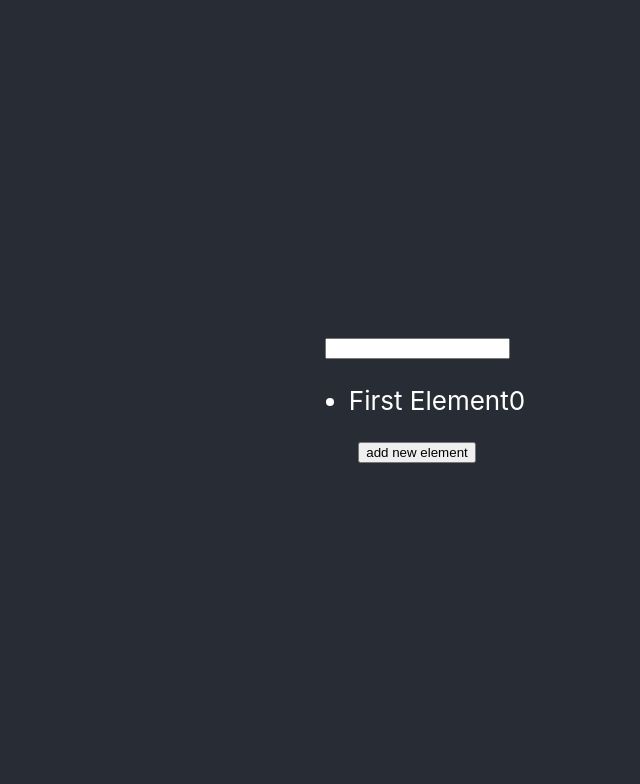
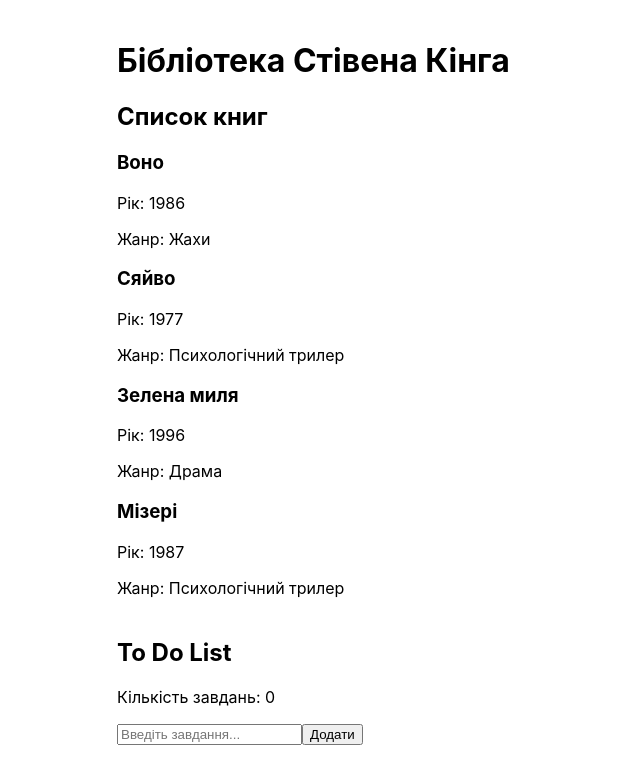
Before and after one commit to elena1964synyshyn/git, a React (Create React App) app in the folder git-app/: page / in a window 1280 px wide. Shown: the top 784 px of the page, without its empty margins (223-863 px from the left). Built offline with nearby package versions, Linux system fonts and the light colour scheme.

Commit message:
created  folder js and update js

```diff
--- a/git-app/src/App.js
+++ b/git-app/src/App.js
@@ -1,49 +1,30 @@
-import { useState } from 'react';
 import './App.css';
+// import CounterComponent from './CounterComponent';
+// import List from './List';
+// function App() {
+//   return (
+//     <div className="app">
+//       <header className="App-header">
+//         <List />
+//         <CounterComponent />
+//       </header>
+//     </div>
+//   );
+// }
+
+// export default App;
+
+import BookList from './Components/BookList';
+import TodoList from './Components/TodoList';
+
 function App() {
-  const [input, setInput] = useState('');
-  const [item, setItem] = useState(['First Element']);
-  const onClickHandler = () => {
-    const newElement = 'new element';
-
-    const updatedElement = [...item, newElement];
-    setItem(updatedElement);
-    setInput('');
-  };
-
-  const onChangeHandler = e => {
-    const value = e.target.value;
-    setInput(value);
-  };
   return (
-    <div className="App">
-      <header className="App-header">
-        <input onChange={onChangeHandler} value={input} />
-        <ul>
-          {item.map((element, index) => (
-            <li key={'{element}${index}'}>
-              {element}
-              {index}
-            </li>
-          ))}
-        </ul>
-        <button onClick={onClickHandler}> add new element</button>
-      </header>
+    <div style={{ maxWidth: '600px', margin: '0 auto', padding: '20px' }}>
+      <h1> Бібліотека Стівена Кінга</h1>
+      <BookList />
+      <TodoList />
     </div>
   );
 }
 
 export default App;
-
-// import BookList from './Components/BookList';
-
-// function App() {
-//   return (
-//     <div style={{ maxWidth: '600px', margin: '0 auto', padding: '20px' }}>
-//       <h1> Бібліотека Стівена Кінга</h1>
-//       <BookList />
-//     </div>
-//   );
-// }
-
-// export default App;
--- /dev/null
+++ b/git-app/src/Components/TodoList.js
@@ -0,0 +1,53 @@
+import React, { Component } from 'react';
+
+class TodoList extends Component {
+  constructor(props) {
+    super(props);
+    this.state = {
+      input: '',
+      todos: [],
+    };
+  }
+
+  onChangeHandler = e => {
+    this.setState({ input: e.target.value });
+  };
+
+  onClickHandler = () => {
+    if (this.state.input.trim() === '') return;
+    this.setState(prevState => ({
+      todos: [...prevState.todos, prevState.input],
+      input: '',
+    }));
+  };
+
+  onKeyDownHandler = e => {
+    if (e.key === 'Enter') {
+      this.onClickHandler();
+    }
+  };
+
+  render() {
+    const { input, todos } = this.state;
+    return (
+      <div style={{ marginTop: '40px' }}>
+        <h2>To Do List</h2>
+        <p>Кількість завдань: {todos.length}</p>
+        <input
+          value={input}
+          onChange={this.onChangeHandler}
+          onKeyDown={this.onKeyDownHandler}
+          placeholder="Введіть завдання..."
+        />
+        <button onClick={this.onClickHandler}>Додати</button>
+        <ul>
+          {todos.map((todo, index) => (
+            <li key={index}>{todo}</li>
+          ))}
+        </ul>
+      </div>
+    );
+  }
+}
+
+export default TodoList;
--- /dev/null
+++ b/git-app/src/List.js
@@ -0,0 +1,33 @@
+// import { useState } from 'react';
+// const List = () => {
+//   const [input, setInput] = useState('');
+//   const [item, setItem] = useState(['First Element']);
+//   const onClickHandler = input => {
+//     // const newElement = 'new element';
+
+//     const updatedElement = [...item, input];
+//     setItem(updatedElement);
+//     setInput('');
+//   };
+
+//   const onChangeHandler = e => {
+//     const value = e.target.value;
+//     setInput(value);
+//   };
+//   return (
+//     <>
+//       <input onChange={onChangeHandler} value={input} />
+//       <ul>
+//         {item.map((element, index) => (
+//           <li key={`${element}${index}`}>
+//             {element}
+//             {index}
+//           </li>
+//         ))}
+//       </ul>
+//       <button onClick={() => onClickHandler(input)}> add new element</button>
+//     </>
+//   );
+// };
+
+// export default List;
--- a/git-app/src/components/BookCard.js
+++ b/git-app/src/components/BookCard.js
@@ -1,11 +1,11 @@
-// const BookCard = ({ title, year, genre }) => {
-//   return (
-//     <div className="BookCard">
-//       <h3> {title}</h3>
-//       <p> Рік: {year}</p>
-//       <p> Жанр: {genre}</p>
-//     </div>
-//   );
-// };
+const BookCard = ({ title, year, genre }) => {
+  return (
+    <div className="BookCard">
+      <h3> {title}</h3>
+      <p> Рік: {year}</p>
+      <p> Жанр: {genre}</p>
+    </div>
+  );
+};
 
-// export default BookCard;
+export default BookCard;
--- a/git-app/src/components/BookList.js
+++ b/git-app/src/components/BookList.js
@@ -1,32 +1,32 @@
-// import React, { Component } from 'react';
-// import BookCard from './BookCard';
+import React, { Component } from 'react';
+import BookCard from './BookCard';
 
-// class BookList extends Component {
-//   constructor(props) {
-//     super(props);
-//     this.books = [
-//       { id: 1, title: 'Воно', year: 1986, genre: 'Жахи' },
-//       { id: 2, title: 'Сяйво', year: 1977, genre: 'Психологічний трилер' },
-//       { id: 3, title: 'Зелена миля', year: 1996, genre: 'Драма' },
-//       { id: 4, title: 'Мізері', year: 1987, genre: 'Психологічний трилер' },
-//     ];
-//   }
+class BookList extends Component {
+  constructor(props) {
+    super(props);
+    this.books = [
+      { id: 1, title: 'Воно', year: 1986, genre: 'Жахи' },
+      { id: 2, title: 'Сяйво', year: 1977, genre: 'Психологічний трилер' },
+      { id: 3, title: 'Зелена миля', year: 1996, genre: 'Драма' },
+      { id: 4, title: 'Мізері', year: 1987, genre: 'Психологічний трилер' },
+    ];
+  }
 
-//   render() {
-//     return (
-//       <div>
-//         <h2> Список книг</h2>
-//         {this.books.map(book => (
-//           <BookCard
-//             key={book.id}
-//             title={book.title}
-//             year={book.year}
-//             genre={book.genre}
-//           />
-//         ))}
-//       </div>
-//     );
-//   }
-// }
+  render() {
+    return (
+      <div>
+        <h2> Список книг</h2>
+        {this.books.map(book => (
+          <BookCard
+            key={book.id}
+            title={book.title}
+            year={book.year}
+            genre={book.genre}
+          />
+        ))}
+      </div>
+    );
+  }
+}
 
-// export default BookList;
+export default BookList;
```
Also changed, not shown: git-app/src/CounterComponent.js (+18 -18 lines).
